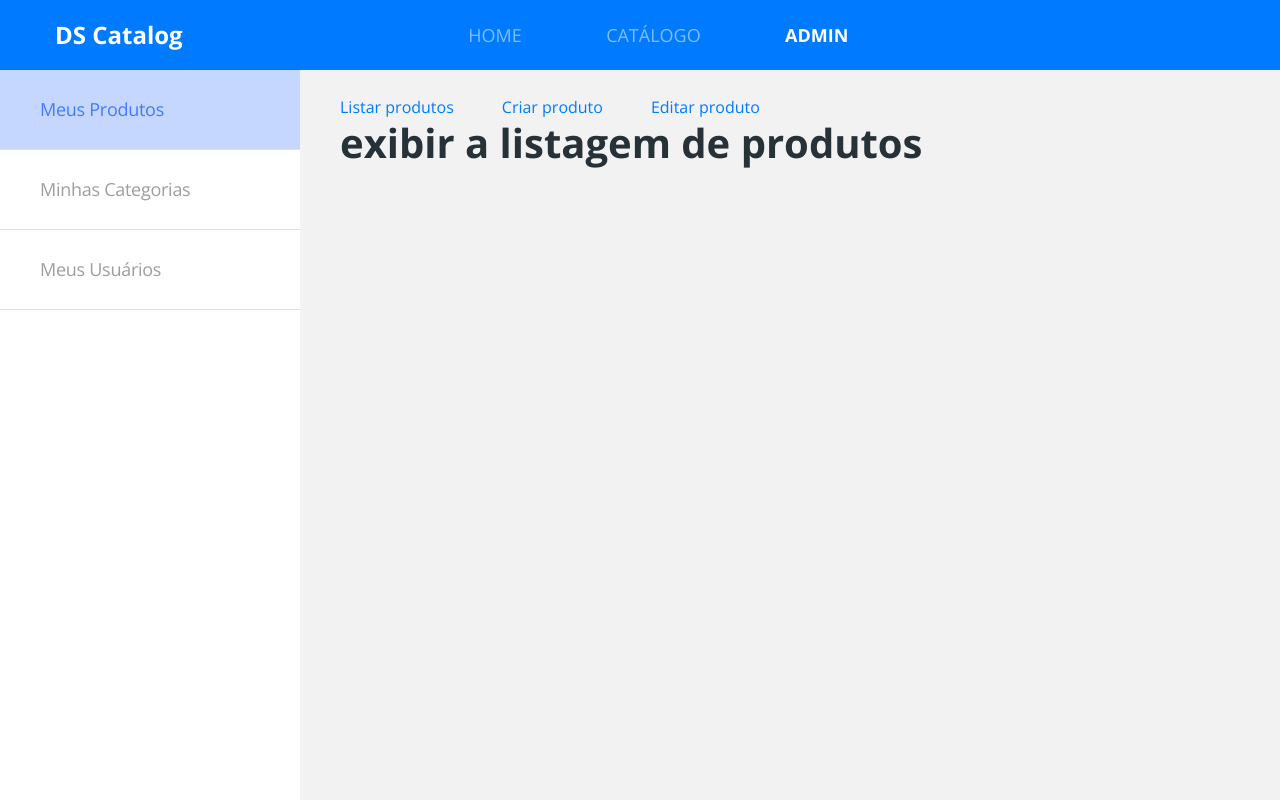
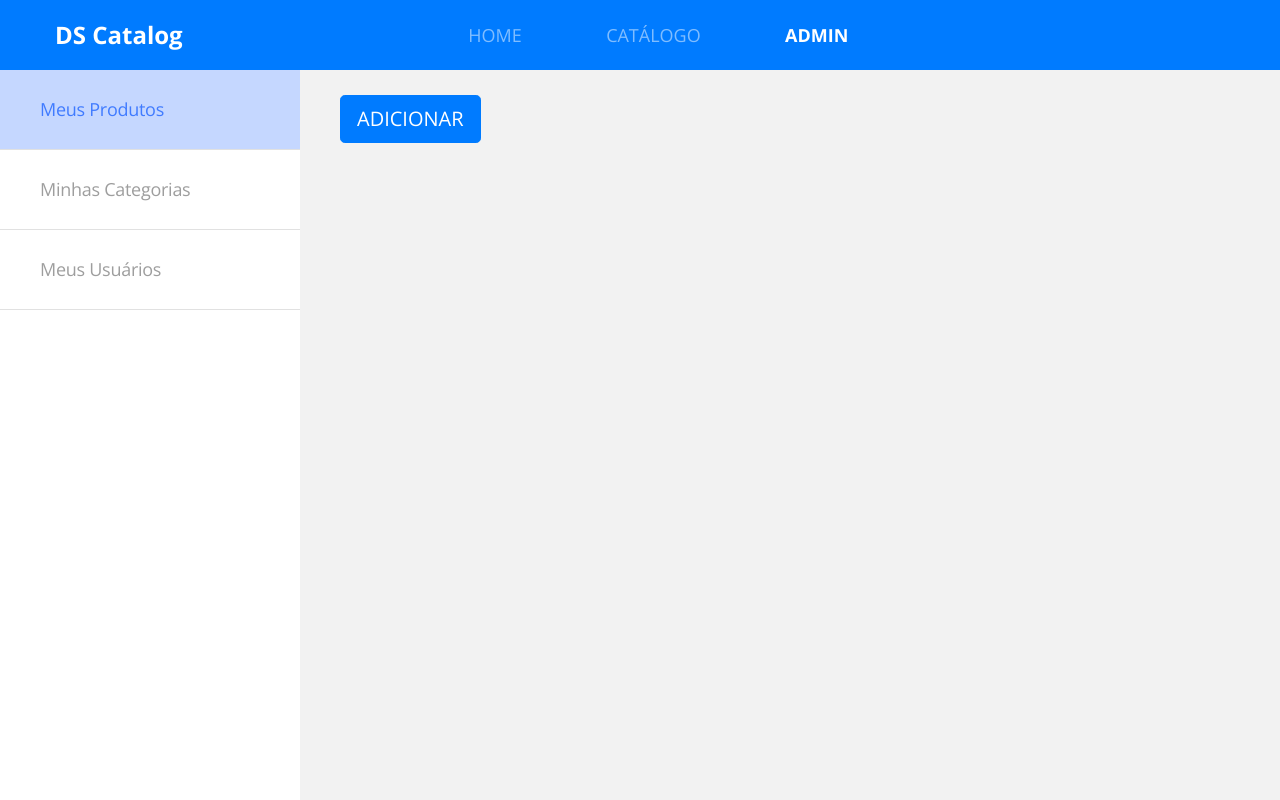
Before and after one commit to pierreEnoc/ds-catalog-web, a React (Create React App) app: page /admin/products in a window 1280 px wide. Built offline with nearby package versions, Linux system fonts and the light colour scheme.

Commit message:
:sparkles:creating the base structure of the form in the admin

```diff
--- a/src/Routes.tsx
+++ b/src/Routes.tsx
@@ -19,8 +19,8 @@ const Routes = () => (
             <Route path="/products/:productId">
                 <ProductDetails />
             </Route>
+            <Redirect from ="/admin" to="/admin/products" exact/>
             <Route path="/admin">
-                <Redirect to="/admin/products" />
                 <Admin />
             </Route>
 
--- /dev/null
+++ b/src/pages/Admin/components/Products/List/index.tsx
@@ -0,0 +1,23 @@
+import React from 'react';
+import { useHistory } from 'react-router-dom';
+
+const List = () => {
+    const history = useHistory();
+
+    const handleCreate = () => {
+        history.push('/admin/products/create');
+    }
+
+    return (
+        <div className="admin-products-list">
+            <button className="btn btn-primary btn-lg" onClick={handleCreate}>
+                ADICIONAR
+            </button>
+
+        </div>
+
+    )
+}
+
+
+export default List;
--- a/src/pages/Admin/components/Products/index.tsx
+++ b/src/pages/Admin/components/Products/index.tsx
@@ -1,22 +1,13 @@
 import React from 'react';
-import { Link, Route, Switch } from 'react-router-dom';
+import { Route, Switch } from 'react-router-dom';
+import List  from './List'
 
 const Products = () => {
     return (
         <div>
-            <Link to="/admin/products" className="mr-5">
-             Listar produtos
-            </Link>
-            <Link to="/admin/products/create" className="mr-5">
-             Criar produto
-            </Link>
-            <Link to="/admin/products/10" className="mr-5">
-             Editar produto
-            </Link>
-
             <Switch>
                 <Route path="/admin/products" exact>
-                    <h1>exibir a listagem de produtos</h1>
+                    <List />
                 </Route>
                 <Route path="/admin/products/create">
                     <h1>Criar novo produtos</h1>
```
